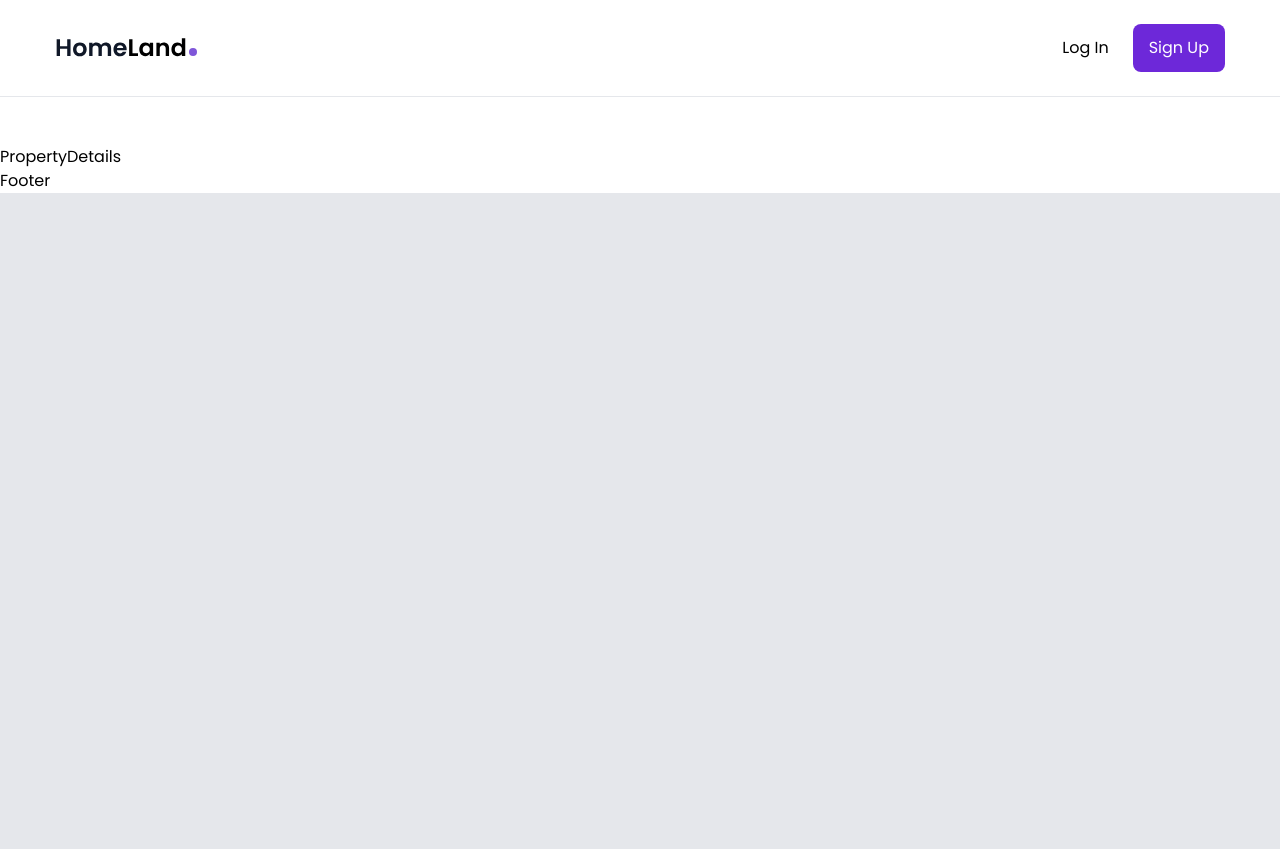
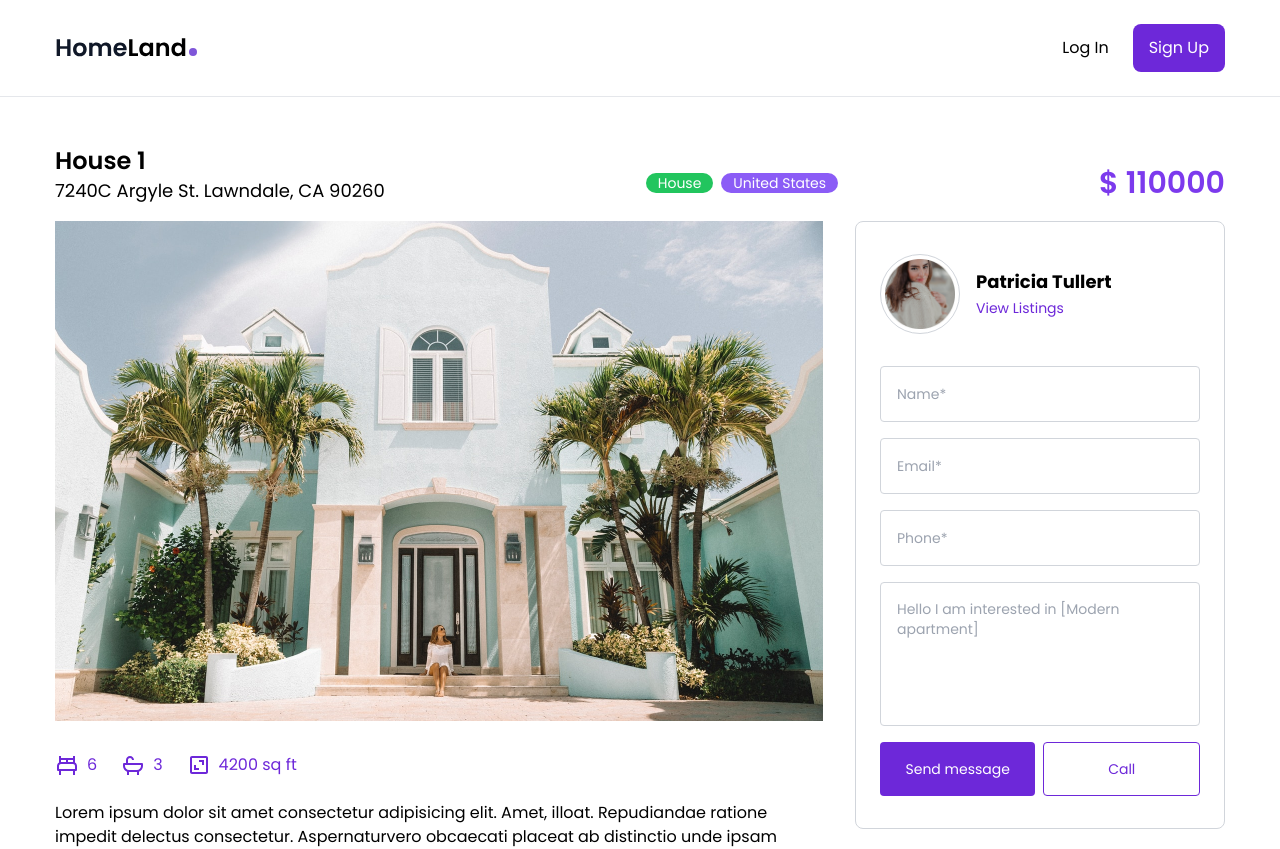
Before and after one commit to ArfinHasib/Real-Estate-Website, a React (Create React App) app: page /property/1 in a window 1280 px wide. Shown: the top 849 px of the page. Before the commit the page ends 800 px from the top, so only its background shows below. Built offline with nearby package versions, Linux system fonts and the light colour scheme.

Commit message:
Property details page

```diff
--- a/src/pages/PropertyDetails.js
+++ b/src/pages/PropertyDetails.js
@@ -1,7 +1,118 @@
 import React from 'react';
 
+// import data
+import { housesData } from '../data';
+
+// import use params
+import { useParams } from 'react-router-dom';
+
+// import icons
+import { BiBed, BiBath, BiArea } from 'react-icons/bi';
+
+// import link
+import { Link } from 'react-router-dom';
+
 const PropertyDetails = () => {
-  return <div>PropertyDetails</div>;
+   // get houses id
+   const { id } = useParams();
+   // get the house based on the id
+   const house = housesData.find((house) => {
+      return house.id === parseInt(id);
+   });
+
+   console.log(house);
+
+   return (
+      <section>
+         <div className='container mx-auto min-h-[800px] mb-14'>
+            <div className='flex flex-col lg:flex-row lg:items-center lg:justify-between'>
+               <div>
+                  <h2 className='text-2xl font-semibold'>{house.name}</h2>
+                  <h3 className='text-lg mb-4'>{house.address}</h3>
+               </div>
+               <div className='mb-4 lg:mb-0 flex gap-x-2 text-sm'>
+                  <div className='bg-green-500 text-white px-3 rounded-full'>
+                     {house.type}
+                  </div>
+                  <div className='bg-violet-500 text-white px-3 rounded-full'>
+                     {house.country}
+                  </div>
+               </div>
+               <div className='text-3xl font-semibold text-violet-600'>
+                  $ {house.price}
+               </div>
+            </div>
+            <div className='flex flex-col items-start gap-8 lg:flex-row'>
+               <div className='max-w-[768px]'>
+                  <div className='mb-8'>
+                     <img src={house.imageLg} alt='' />
+                  </div>
+                  <div className='flex gap-x-6 text-violet-700 mb-6'>
+                     <div className='flex gap-x-2'>
+                        <BiBed className='text-2xl' />
+                        <div>{house.bedrooms}</div>
+                     </div>
+                     <div className='flex gap-x-2'>
+                        <BiBath className='text-2xl' />
+                        <div>{house.bathrooms}</div>
+                     </div>
+                     <div className='flex gap-x-2'>
+                        <BiArea className='text-2xl' />
+                        <div>{house.surface}</div>
+                     </div>
+                  </div>
+                  <div>{house.description}</div>
+               </div>
+               <div className='flex-1 bg-white w-full mb-8 border border-gray-300 rounded-lg px-6 py-8'>
+                  <div className='flex items-center gap-x-4 mb-8'>
+                     <div className='w-20 h-20 p-1 border border-gray-300 rounded-full'>
+                        <img src={house.agent.image} alt='' />
+                     </div>
+                     <div>
+                        <div className='font-bold text-lg'>
+                           {house.agent.name}
+                        </div>
+                        <Link to='' className='text-violet-700 text-sm'>
+                           View Listings
+                        </Link>
+                     </div>
+                  </div>
+                  {/* form */}
+                  <form className='flex flex-col gap-y-4'>
+                     <input
+                        className='border border-gray-300 focus:border-violet-700 outline-none rounded w-full px-4 h-14 text-sm'
+                        type='text'
+                        placeholder='Name*'
+                     />
+                     <input
+                        className='border border-gray-300 focus:border-violet-700 outline-none rounded w-full px-4 h-14 text-sm'
+                        type='text'
+                        placeholder='Email*'
+                     />
+                     <input
+                        className='border border-gray-300 focus:border-violet-700 outline-none rounded w-full px-4 h-14 text-sm'
+                        type='text'
+                        placeholder='Phone*'
+                     />
+                     <textarea
+                        className='border border-gray-300 focus:border-violet-700 outline-none resize-none rounded w-full p-4 h-36 text-sm text-gray-400'
+                        placeholder='Message*'
+                        defaultValue='Hello I am interested in [Modern apartment]'
+                     ></textarea>
+                     <div className='flex gap-x-2'>
+                        <button className='bg-violet-700 hover:bg-violet-800 text-white rounded p-4 text-sm w-full transition'>
+                           Send message
+                        </button>
+                        <button className='border border-violet-700 text-violet-700 hover:border-violet-500 hover:text-violet-500 p-4 text-sm w-full transition rounded'>
+                           Call
+                        </button>
+                     </div>
+                  </form>
+               </div>
+            </div>
+         </div>
+      </section>
+   );
 };
 
 export default PropertyDetails;
```
